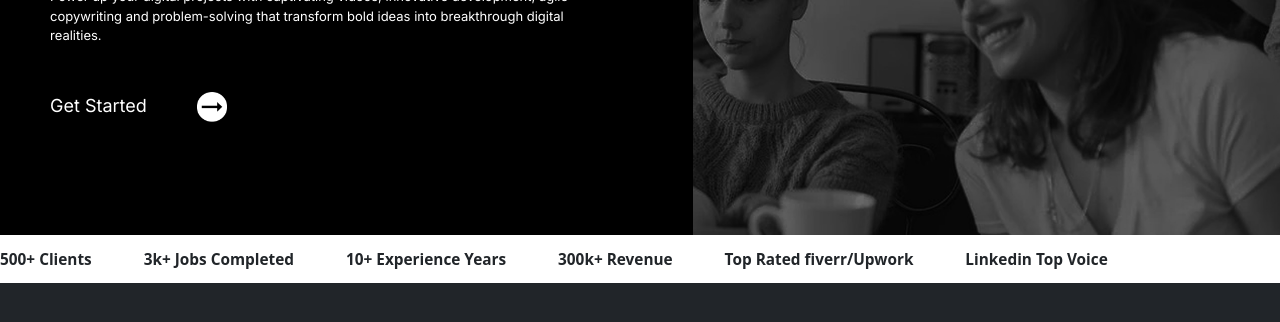
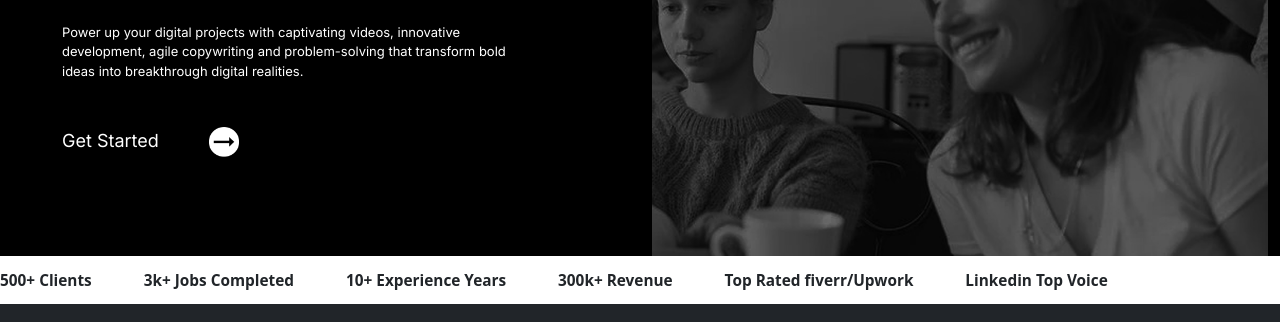
Before and after one commit to Bdenwigs/My-Portfolio-Site, a plain HTML site: page index.html in a window 1280 px wide. Shown: the part 279-601 px from the top of the page. Drawn offline with nearby package versions, Linux system fonts and the light colour scheme; a script that the page names is missing; a web font is replaced by a local one.

Commit message:
initial commit

```diff
--- a/index.html
+++ b/index.html
@@ -45,7 +45,9 @@
       </nav>
 
 <section id="home ">
-    <div class="homer mt-0">
+    <div class="container-fluid">
+        <div class="row bg-black">
+            <div class="col-md-6 col-lg-6 col-xl-6 col-xxl-6 d-flex justify-content-center align-items-center">
                 <div class="home text">
                     <h2>Ignite Your Digital Future with Technical Creativity</h2>
                     <P>Power up your digital projects with captivating videos, innovative development, agile copywriting and problem-solving that transform bold ideas into breakthrough digital realities.</P>
@@ -55,9 +57,13 @@
                         <img src="icons/arrow.png" alt="jet" class="start-image">
                     </div>
                 </div>
+            </div>
+            <div class="col-md-6 col-lg-6 col-xl-6 col-xxl-6 d-flex m-0 justify-content-center align-items-center">
+                <div class="home image m-0">
+                    <img src="icons/creative.png" alt="creativity" class="creativity-image">
+                </div>
+            </div>
 
-        <div class="home image">
-            <img src="icons/creative.png" alt="creativity" class="creativity-image">
         </div>
     </div>
 
```
Lines whose indentation alone changed are shown as unchanged.
